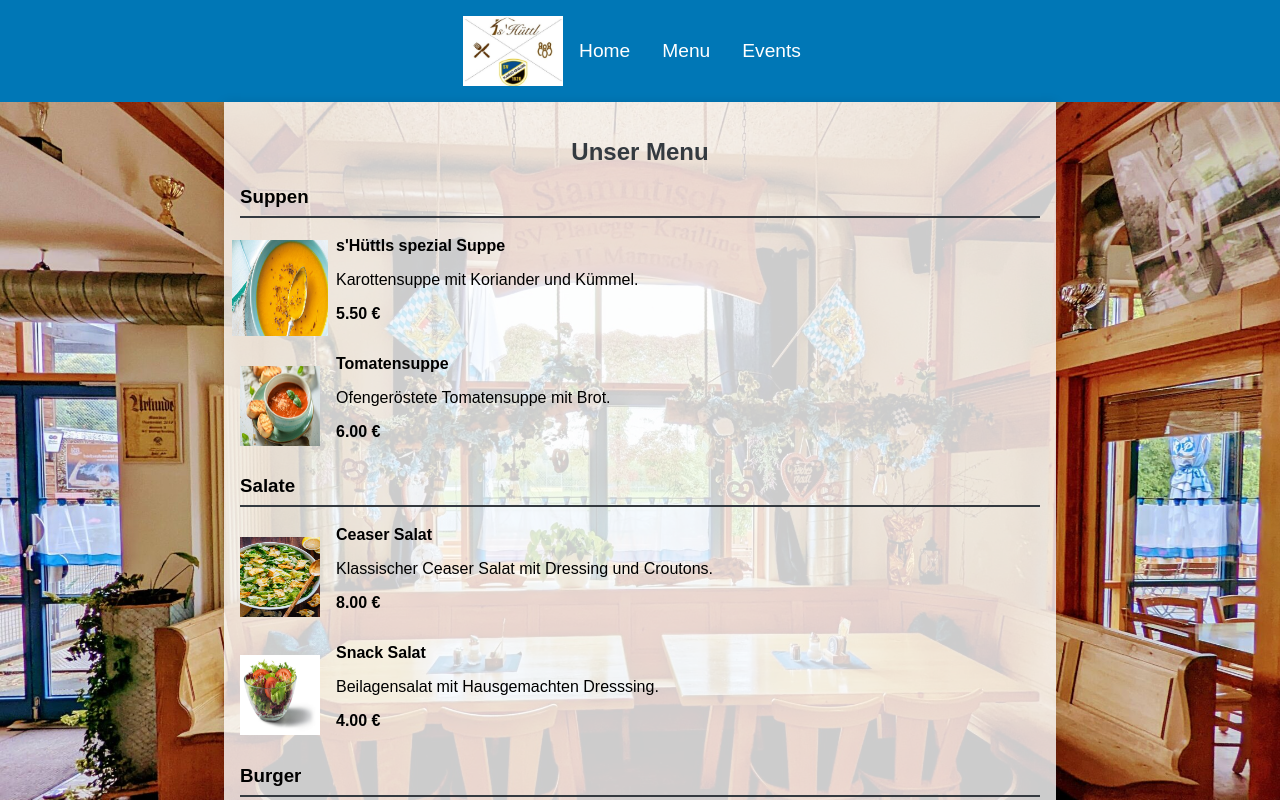
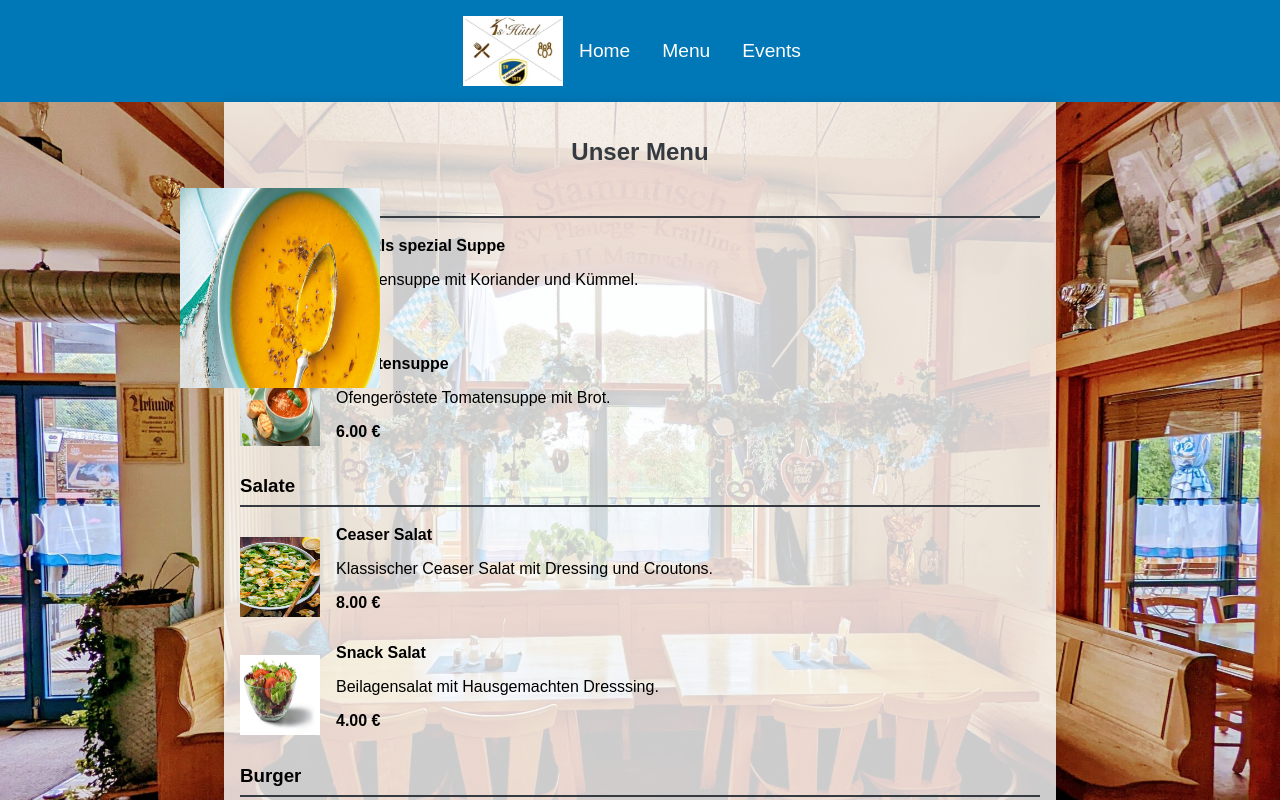
Before and after one commit to Niekkhz/s-H-ttl, a React (Vite) app: page /menu in a window 1280 px wide. In both pictures the pointer is over the picture 280 px from the left and 287 px from the top of the page. Shown: the top 800 px of the page. Built offline with nearby package versions, Linux system fonts and the light colour scheme.

Commit message:
icon hinzugefügt hover vegrößert

```diff
--- a/index.html
+++ b/index.html
@@ -3,6 +3,7 @@
   <head>
     <meta charset="UTF-8" />
     <meta name="viewport" content="width=device-width, initial-scale=1.0" />
+    <link rel="icon" href="./src/assets/logo.jpg" />
     <title>s'Hüttl</title>
   </head>
   <body>
--- a/src/css/main.css
+++ b/src/css/main.css
@@ -83,7 +83,7 @@
 }
 
 .menu-img:hover {
-  transform: scale(1.2);
+  transform: scale(2.5);
 }
 
 .menu-details {
```
